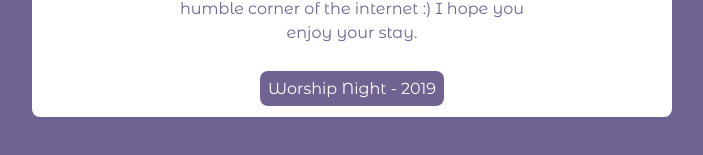
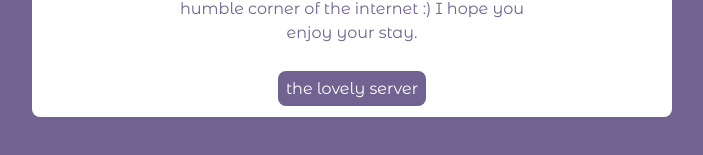
Before and after one commit to Quake1880/quake1880.github.io, a plain HTML site: page index.html in a window 1280 px wide. Shown: the part 593-748 px from the top of the page, without its empty margins (288-991 px from the left). Drawn offline with nearby package versions, Linux system fonts and the light colour scheme.

Commit message:
replaced the cta link

```diff
--- a/index.html
+++ b/index.html
@@ -18,7 +18,7 @@
 					<img class="logo" src="brand/logoSquarePurpleBacking.jpg" alt="logo, a box of musical items containing a ukelele, a laptop and a keyboard">
 					<h1>Isaac Winter</h1>
 					<h2>@Quake1880</h2>
-					<p>Howdy, glad you stopped by! This is my humble corner of the internet :) I hope you enjoy your stay.</p><a href="https://quake1880.net.au/worship-night">Worship Night - 2019</a>
+					<p>Howdy, glad you stopped by! This is my humble corner of the internet :) I hope you enjoy your stay.</p><a href="https://quake1880.net.au/lovely">the lovely server</a>
 				</div>
 			</div>
 		</div>
```
